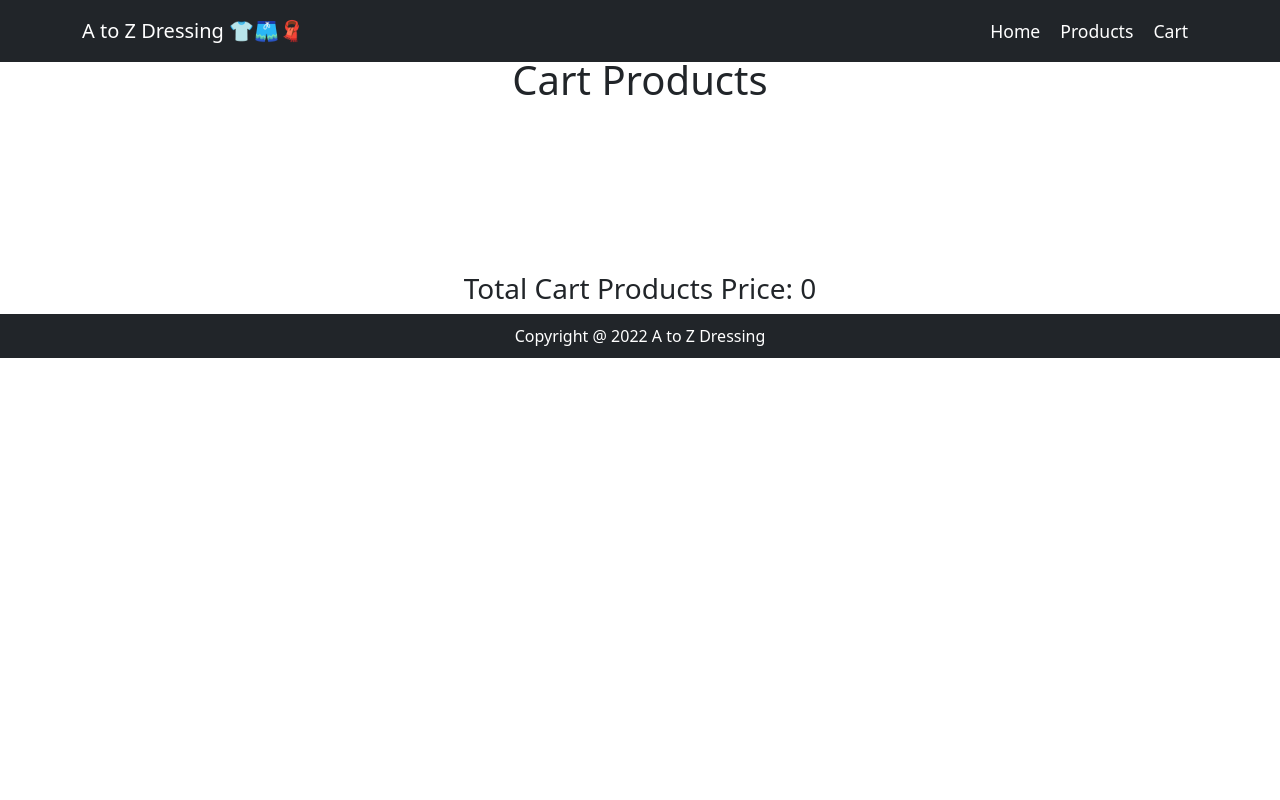
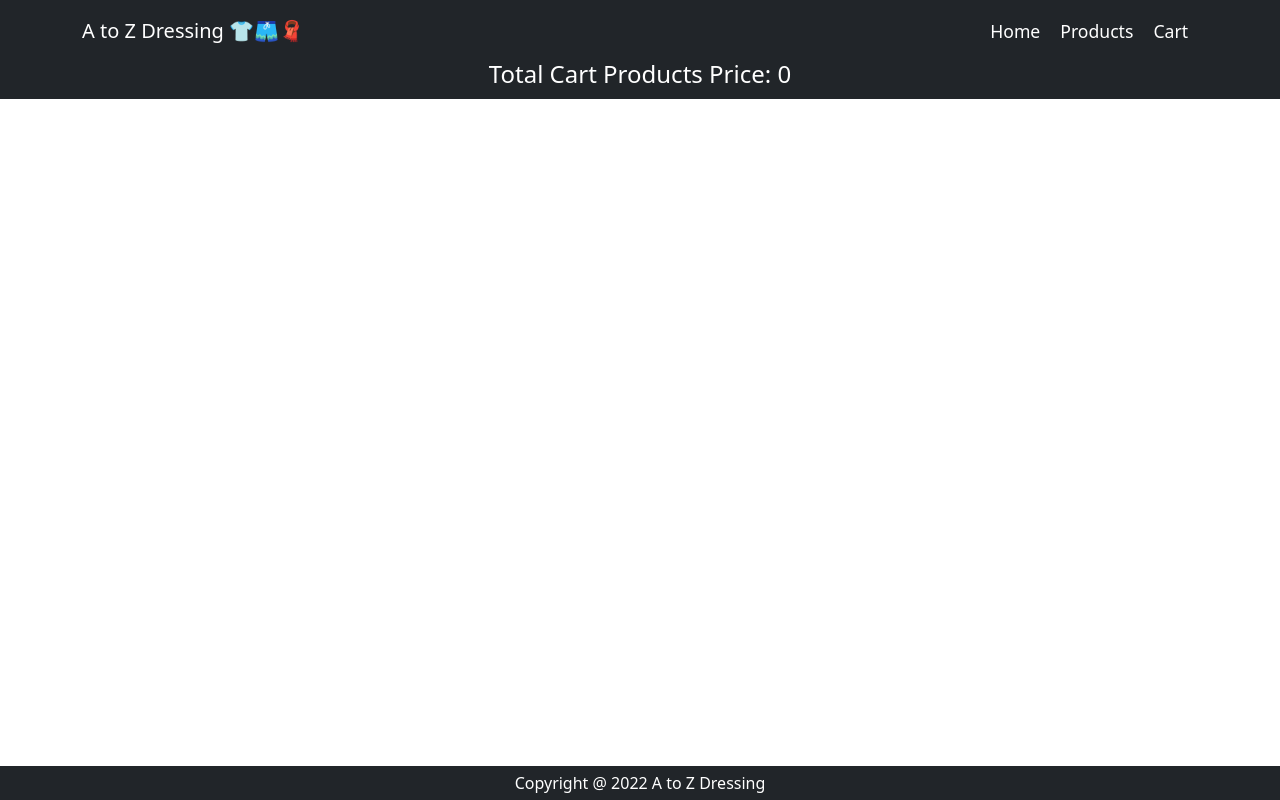
Before and after one commit to imuqeetchaudhary/ecommerce-app, a React (Create React App) app: page /cart in a window 1280 px wide. Built offline with nearby package versions, Linux system fonts and the light colour scheme.

Commit message:
added css styles for footer and and total cart price tag

```diff
--- a/src/components/Cart.jsx
+++ b/src/components/Cart.jsx
@@ -59,7 +59,10 @@ const Cart = ({ cartProducts, setCartProducts, handleDeleteCartChange }) => {
 
   return (
     <div className="cart">
-      <h1>Cart Products</h1>
+      {/* <h1>Cart Products</h1> */}
+      <h4 className="total-cart-price">
+        Total Cart Products Price: {totalCartProductsPrice}
+      </h4>
       <Row xs={20} md={20} className="cart-row g-4">
         <Col>
           <CardGroup className="card-group">
@@ -90,7 +93,6 @@ const Cart = ({ cartProducts, setCartProducts, handleDeleteCartChange }) => {
           </CardGroup>
         </Col>
       </Row>
-      <h3>Total Cart Products Price: {totalCartProductsPrice}</h3>
     </div>
   );
 };
--- a/src/index.css
+++ b/src/index.css
@@ -52,12 +52,27 @@ code {
   text-decoration: underline;
 }
 
+.total-cart-price {
+  position: fixed;
+  width: 100%;
+  top: 60px;
+  z-index: 1;
+  background-color: #212529;
+  color: #ffffff;
+  display: block;
+  padding: 0 0 10px;
+}
+
 input {
   width: 100px;
 }
 
 footer {
+  position: fixed;
+  width: 100%;
+  bottom: 0;
+  display: block;
   background-color: #212529;
   color: #ffffff;
-  padding: 10px;
+  padding: 5px;
 }
```
